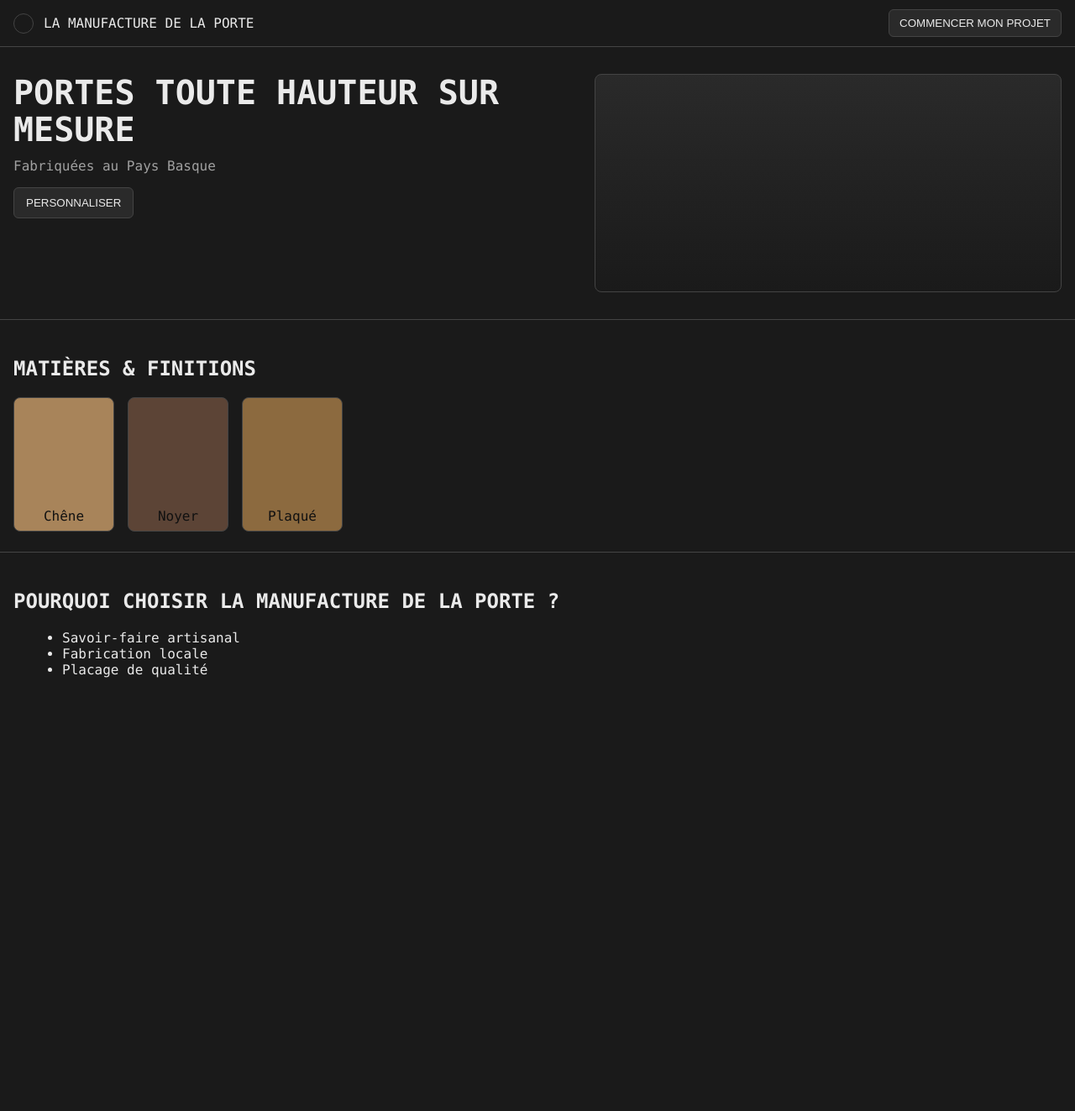
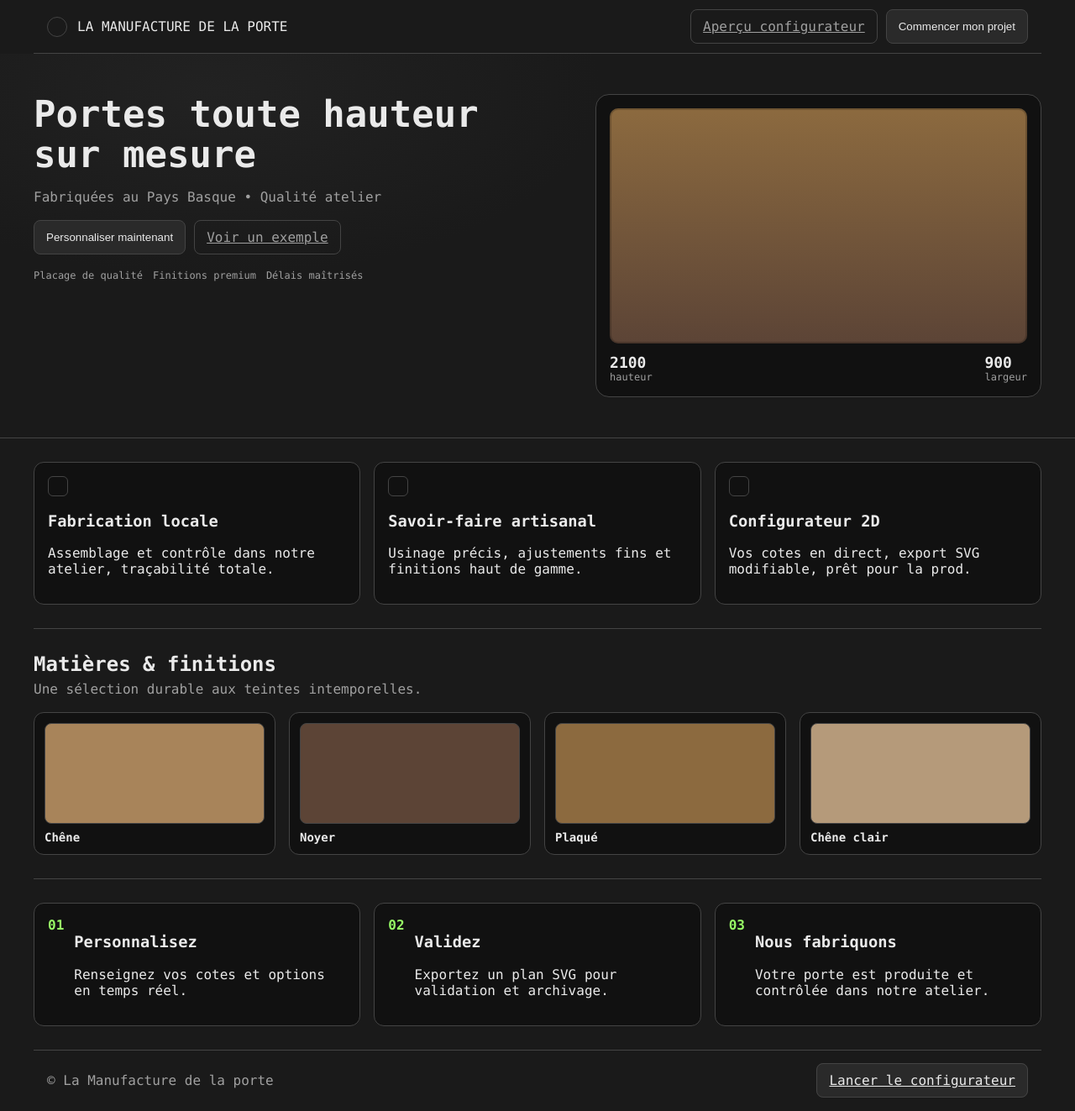
Before and after one commit to Dodibois40/La_manufacture_de_la_porte, a React (Vite) app in the folder plan2d/: page / in a window 1280 px wide. Shown: the whole page at 84% size. Before the commit the page ends 831 px from the top, so only its background shows below. Built offline with nearby package versions, Linux system fonts and the light colour scheme.

Commit message:
style:modern-home

```diff
--- a/plan2d/src/Home.tsx
+++ b/plan2d/src/Home.tsx
@@ -3,47 +3,131 @@ import './index.css'
 
 export default function Home() {
   const [goToConfig, setGoToConfig] = useState(false)
-  if (goToConfig) {
-    location.hash = '#config'
-  }
+  if (goToConfig) location.hash = '#config'
+
   return (
     <div className="home">
-      <header className="app-header">
-        <div style={{ display:'flex', alignItems:'center', gap:12 }}>
-          <div style={{ width:24, height:24, border:'1px solid var(--border)', borderRadius:999 }} />
+      <nav className="nav container">
+        <div className="brand">
+          <div className="brand-mark" />
           <span>LA MANUFACTURE DE LA PORTE</span>
         </div>
-        <button onClick={() => setGoToConfig(true)}>COMMENCER MON PROJET</button>
+        <div className="nav-actions">
+          <a className="btn btn-ghost" href="#config">Aperçu configurateur</a>
+          <button className="btn btn-primary" onClick={() => setGoToConfig(true)}>Commencer mon projet</button>
+        </div>
+      </nav>
+
+      <header className="hero">
+        <div className="container hero-inner">
+          <div className="hero-left">
+            <h1>
+              Portes toute hauteur<br />sur mesure
+            </h1>
+            <p className="hero-sub">Fabriquées au Pays Basque • Qualité atelier</p>
+            <div className="hero-cta">
+              <button className="btn btn-primary" onClick={() => setGoToConfig(true)}>Personnaliser maintenant</button>
+              <a className="btn btn-ghost" href="#config">Voir un exemple</a>
+            </div>
+            <div className="hero-badges">
+              <span>Placage de qualité</span>
+              <span>Finitions premium</span>
+              <span>Délais maîtrisés</span>
+            </div>
+          </div>
+          <div className="hero-right">
+            <div className="door-card">
+              <div className="door-slab" />
+              <div className="door-info">
+                <div>
+                  <strong>2100</strong>
+                  <span>hauteur</span>
+                </div>
+                <div>
+                  <strong>900</strong>
+                  <span>largeur</span>
+                </div>
+              </div>
+            </div>
+          </div>
+        </div>
       </header>
 
-      <section className="hero">
-        <div className="hero-left">
-          <h1>PORTES TOUTE HAUTEUR SUR MESURE</h1>
-          <p>Fabriquées au Pays Basque</p>
-          <button onClick={() => setGoToConfig(true)}>PERSONNALISER</button>
+      <section className="features container">
+        <div className="feature">
+          <div className="ico" />
+          <h3>Fabrication locale</h3>
+          <p>Assemblage et contrôle dans notre atelier, traçabilité totale.</p>
         </div>
-        <div className="hero-right">
-          <div className="door-frame" />
+        <div className="feature">
+          <div className="ico" />
+          <h3>Savoir‑faire artisanal</h3>
+          <p>Usinage précis, ajustements fins et finitions haut de gamme.</p>
+        </div>
+        <div className="feature">
+          <div className="ico" />
+          <h3>Configurateur 2D</h3>
+          <p>Vos cotes en direct, export SVG modifiable, prêt pour la prod.</p>
         </div>
       </section>
 
-      <section className="materials">
-        <h2>MATIÈRES & FINITIONS</h2>
+      <section className="materials container">
+        <div className="section-head">
+          <h2>Matières & finitions</h2>
+          <p>Une sélection durable aux teintes intemporelles.</p>
+        </div>
         <div className="swatches">
-          <div className="swatch" style={{ background:'#A8845A' }}><span>Chêne</span></div>
-          <div className="swatch" style={{ background:'#5C4436' }}><span>Noyer</span></div>
-          <div className="swatch" style={{ background:'#8C6A3F' }}><span>Plaqué</span></div>
+          <div className="swatch-card">
+            <div className="swatch-chip" style={{ background:'#A8845A' }} />
+            <h4>Chêne</h4>
+          </div>
+          <div className="swatch-card">
+            <div className="swatch-chip" style={{ background:'#5C4436' }} />
+            <h4>Noyer</h4>
+          </div>
+          <div className="swatch-card">
+            <div className="swatch-chip" style={{ background:'#8C6A3F' }} />
+            <h4>Plaqué</h4>
+          </div>
+          <div className="swatch-card">
+            <div className="swatch-chip" style={{ background:'#B59A7A' }} />
+            <h4>Chêne clair</h4>
+          </div>
         </div>
       </section>
 
-      <section className="reasons">
-        <h2>POURQUOI CHOISIR LA MANUFACTURE DE LA PORTE ?</h2>
-        <ul>
-          <li>Savoir‑faire artisanal</li>
-          <li>Fabrication locale</li>
-          <li>Placage de qualité</li>
-        </ul>
+      <section className="steps container">
+        <div className="step">
+          <span className="step-num">01</span>
+          <div>
+            <h3>Personnalisez</h3>
+            <p>Renseignez vos cotes et options en temps réel.</p>
+          </div>
+        </div>
+        <div className="step">
+          <span className="step-num">02</span>
+          <div>
+            <h3>Validez</h3>
+            <p>Exportez un plan SVG pour validation et archivage.</p>
+          </div>
+        </div>
+        <div className="step">
+          <span className="step-num">03</span>
+          <div>
+            <h3>Nous fabriquons</h3>
+            <p>Votre porte est produite et contrôlée dans notre atelier.</p>
+          </div>
+        </div>
       </section>
+
+      <footer className="footer container">
+        <div className="foot-left">
+          <span className="muted">© La Manufacture de la porte</span>
+        </div>
+        <div className="foot-right">
+          <a href="#config" className="btn btn-primary">Lancer le configurateur</a>
+        </div>
+      </footer>
     </div>
   )
 }
--- a/plan2d/src/index.css
+++ b/plan2d/src/index.css
@@ -24,16 +24,63 @@ body { margin: 0; background: var(--bg); color: var(--text); font-family: "JetBr
 .logo { height: 28px; width: auto; object-fit: contain; }
 
 /* Home */
-.home .hero { display:grid; grid-template-columns: 1.2fr 1fr; gap:24px; padding:32px 16px; border-bottom:1px solid var(--border); }
-.home .hero-left h1 { margin:0 0 12px; font-size: 40px; line-height: 1.1; }
-.home .hero-left p { color: var(--text-2); margin: 0 0 16px; }
-.home .hero-left button { padding:10px 14px; border:1px solid var(--border); background:#2A2A2A; color:var(--text); border-radius:6px; }
-.door-frame { height: 260px; background: linear-gradient(180deg,#2A2A2A, #1A1A1A); border:1px solid var(--border); border-radius:8px; }
-.materials { padding:24px 16px; border-bottom:1px solid var(--border); }
-.materials .swatches { display:flex; gap:16px; }
-.swatch { width:120px; height:160px; border-radius:8px; border:1px solid var(--border); display:flex; align-items:flex-end; justify-content:center; padding:8px; color:#111; background:#888; }
-.reasons { padding:24px 16px; }
-.reasons ul { margin:8px 0 0 18px; }
+/* Layout helpers */
+.container { max-width: 1200px; margin: 0 auto; padding: 0 16px; }
+.muted { color: var(--text-2); }
+
+/* Nav */
+.nav { height: 64px; display:flex; align-items:center; justify-content:space-between; border-bottom:1px solid var(--border); }
+.brand { display:flex; align-items:center; gap:12px; }
+.brand-mark { width:24px; height:24px; border-radius:999px; border:1px solid var(--border); }
+.nav-actions { display:flex; gap:10px; }
+
+/* Buttons */
+.btn { padding:10px 14px; border-radius:8px; border:1px solid var(--border); cursor:pointer; }
+.btn-primary { background:#2A2A2A; color:var(--text); }
+.btn-ghost { background:transparent; color:var(--text-2); }
+.btn:hover { border-color: var(--accent); }
+
+/* Hero */
+.hero { background: radial-gradient(60% 80% at 20% 10%, #222 0%, rgba(26,26,26,0) 60%), #1A1A1A; border-bottom:1px solid var(--border); }
+.hero-inner { display:grid; grid-template-columns: 1.2fr 1fr; gap:32px; padding:48px 0; }
+.hero-left h1 { margin:0 0 16px; font-size: 44px; line-height: 1.1; }
+.hero-sub { color: var(--text-2); margin: 0 0 18px; }
+.hero-cta { display:flex; gap:10px; margin: 8px 0 18px; }
+.hero-badges { display:flex; gap:12px; color:var(--text-2); font-size:12px; flex-wrap:wrap; }
+.door-card { background:#111; border:1px solid var(--border); border-radius:16px; padding:16px; display:grid; gap:12px; }
+.door-slab { height:280px; border-radius:10px; background: linear-gradient(180deg,#8C6A3F,#5C4436); box-shadow: inset 0 0 0 2px rgba(0,0,0,.2); }
+.door-info { display:flex; justify-content:space-between; color:var(--text-2); font-size:12px; }
+.door-info strong { color:var(--text); font-size:18px; display:block; }
+
+/* Features */
+.features { display:grid; grid-template-columns: repeat(3,1fr); gap:16px; padding:28px 0; border-bottom:1px solid var(--border); }
+.feature { background:#111; border:1px solid var(--border); border-radius:12px; padding:16px; }
+.feature .ico { width:24px; height:24px; border-radius:6px; border:1px solid var(--border); margin-bottom:10px; }
+
+/* Materials */
+.materials { padding:28px 0; border-bottom:1px solid var(--border); }
+.section-head h2 { margin:0 0 6px; }
+.section-head p { color:var(--text-2); margin:0 0 18px; }
+.swatches { display:grid; grid-template-columns: repeat(4, minmax(140px,1fr)); gap:16px; }
+.swatch-card { background:#111; border:1px solid var(--border); border-radius:12px; padding:12px; }
+.swatch-chip { height:120px; border-radius:8px; border:1px solid var(--border); }
+.swatch-card h4 { margin:8px 0 0; font-size:14px; }
+
+/* Steps */
+.steps { display:grid; grid-template-columns: repeat(3,1fr); gap:16px; padding:28px 0; border-bottom:1px solid var(--border); }
+.step { background:#111; border:1px solid var(--border); border-radius:12px; padding:16px; display:flex; gap:12px; }
+.step-num { font-weight:700; color:var(--accent); }
+
+/* Footer */
+.footer { height: 72px; display:flex; align-items:center; justify-content:space-between; }
+
+/* Responsive */
+@media (max-width: 900px) {
+  .hero-inner { grid-template-columns: 1fr; }
+  .features { grid-template-columns: 1fr; }
+  .swatches { grid-template-columns: repeat(2, 1fr); }
+  .steps { grid-template-columns: 1fr; }
+}
 
 .layout { display: grid; grid-template-columns: 320px 1fr; height: calc(100% - 56px); }
 .side {
```
